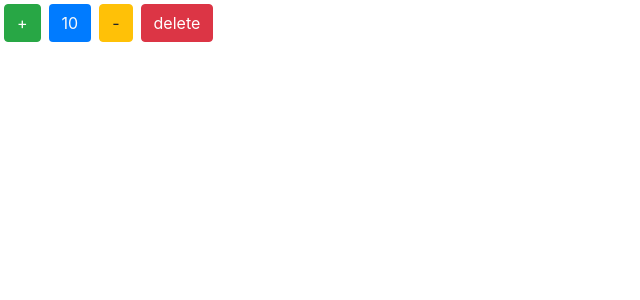
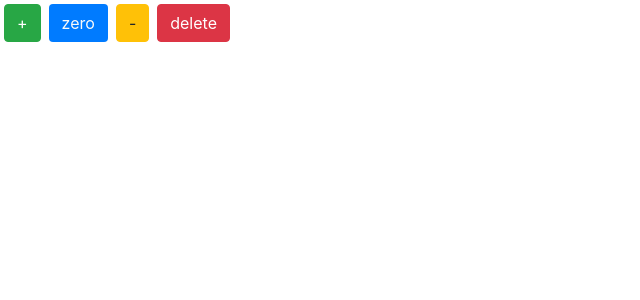
Before and after one commit to emamyari/basic-react, a React (Create React App) app: page / in a window 1280 px wide. Shown: the top 300 px of the page, without its empty margins (0-640 px from the left). Built offline with nearby package versions, Linux system fonts and the light colour scheme.

Commit message:
change counter component

```diff
--- a/src/components/counter.jsx
+++ b/src/components/counter.jsx
@@ -1,14 +1,15 @@
 import React, { Component } from 'react';
 
 class Counter extends Component {
-    state = {count:10}
+    state = {count:'0'}
     render() {
-        console.log(this.state.count)
+         let a=''
+         this.state.count==0?a='zero':a=this.state.count
          return (
 
             <div>
                 <button className='btn btn-success m-1'>+</button>
-                <span className='bg-primary m-1 btn text-light'>{this.state.count} </span>
+                <span className='bg-primary m-1 btn text-light'>{a} </span>
                 <button className='btn btn-warning m-1'>-</button>
                 <button className='btn btn-danger m-1'>delete</button>
             </div>
```
